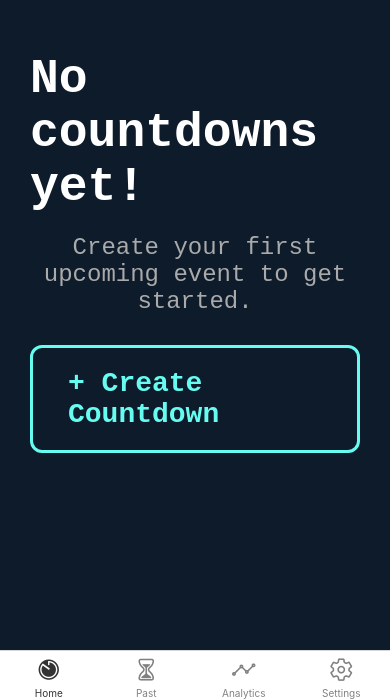
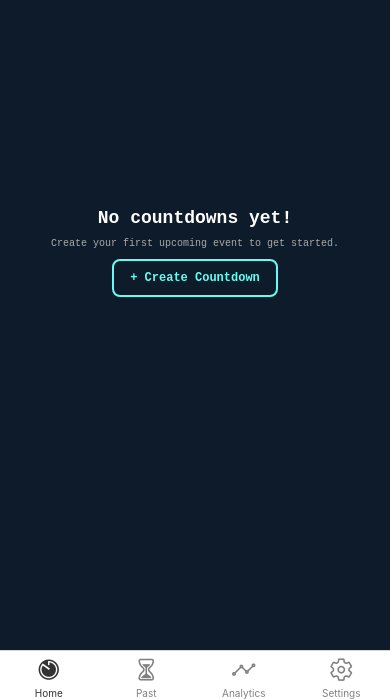
Before and after one commit to rcleozier/Countdown, a React Native app: screen /HomeScreen in a window 390 px wide. Shown: the part 145-844 px from the top of the page. Built offline with nearby package versions, Linux system fonts and the light colour scheme.

Commit message:
Font tweaks

```diff
--- a/components/CountdownItem.js
+++ b/components/CountdownItem.js
@@ -7,6 +7,7 @@ import {
   Modal,
 } from "react-native";
 import moment from "moment";
+import { widthPercentageToDP as wp, heightPercentageToDP as hp } from "react-native-responsive-screen";
 
 const CountdownItem = ({ event, index, onDelete }) => {
   const [timeLeft, setTimeLeft] = useState(getTimeLeft(event.date));
@@ -99,40 +100,40 @@ const CountdownItem = ({ event, index, onDelete }) => {
 
 const styles = StyleSheet.create({
   gradientBorder: {
-    marginBottom: 16,
-    borderRadius: 8,
+    marginBottom: wp("4%"),
+    borderRadius: wp("2%"),
   },
   container: {
     flexDirection: "row",
-    paddingVertical: 24,
-    paddingHorizontal: 20,
+    paddingVertical: wp("6%"),
+    paddingHorizontal: wp("5%"),
     alignItems: "center",
     justifyContent: "space-between",
-    borderBottomWidth: 2,
+    borderBottomWidth: wp("0.5%"),
     borderBottomColor: "#415A77",
     backgroundColor: "transparent",
-    borderRadius: 8,
+    borderRadius: wp("2%"),
   },
   leftSection: {
     flexDirection: "row",
     alignItems: "center",
   },
   icon: {
-    fontSize: 48,
+    fontSize: wp("12%"), // roughly 50% of original 48
     color: "#FFF",
-    marginRight: 12,
+    marginRight: wp("3%"),
   },
   textContainer: {
     justifyContent: "center",
   },
   title: {
-    fontSize: 28,
+    fontSize: wp("7%"), // roughly 50% of original 28
     fontWeight: "600",
     color: "#FFF",
     fontFamily: "monospace",
   },
   date: {
-    fontSize: 20,
+    fontSize: wp("5%"), // roughly 50% of original 20
     color: "#AAA",
     fontFamily: "monospace",
   },
@@ -140,21 +141,21 @@ const styles = StyleSheet.create({
     alignItems: "flex-end",
   },
   countdownText: {
-    fontSize: 28,
+    fontSize: wp("7%"), // roughly 50% of original 28
     color: "#FFF",
     fontWeight: "bold",
-    marginBottom: 8,
+    marginBottom: wp("2%"),
     fontFamily: "monospace",
   },
   deleteButton: {
     backgroundColor: "rgba(102,252,241,0.2)",
-    paddingVertical: 6,
-    paddingHorizontal: 16,
-    borderRadius: 6,
+    paddingVertical: wp("1.5%"), // roughly 50% of original 6
+    paddingHorizontal: wp("4%"), // roughly 50% of original 16
+    borderRadius: wp("1.5%"),
   },
   deleteButtonText: {
     color: "#66FCF1",
-    fontSize: 20,
+    fontSize: wp("4%"), // roughly 50% of original 20
     fontWeight: "600",
     fontFamily: "monospace",
   },
@@ -167,21 +168,22 @@ const styles = StyleSheet.create({
   modalContent: {
     width: "80%",
     backgroundColor: "#0D1B2A",
-    borderRadius: 12,
-    padding: 30,
+    borderRadius: wp("3%"), // roughly 50% of original 12
+    padding: wp("7.5%"), // roughly 50% of original 30
     alignItems: "center",
     elevation: 5,
   },
   modalTitle: {
-    fontSize: 36,
+    fontSize: wp("9%"), // roughly 50% of original 36
     fontWeight: "bold",
-    marginBottom: 20,
+    marginBottom: wp("5%"),
     color: "#66FCF1",
     fontFamily: "monospace",
+    textAlign: "center",
   },
   modalMessage: {
-    fontSize: 24,
-    marginBottom: 30,
+    fontSize: wp("7.5%"), // roughly 50% of original 24
+    marginBottom: wp("7.5%"),
     color: "#CCC",
     textAlign: "center",
     fontFamily: "monospace",
@@ -193,14 +195,14 @@ const styles = StyleSheet.create({
   },
   modalButton: {
     flex: 1,
-    marginHorizontal: 10,
-    padding: 20,
-    borderRadius: 12,
+    marginHorizontal: wp("2.5%"),
+    padding: wp("5%"),
+    borderRadius: wp("3%"),
     alignItems: "center",
   },
   modalButtonText: {
     color: "#FFF",
-    fontSize: 24,
+    fontSize: wp("7.5%"), // roughly 50% of original 24
     fontWeight: "bold",
     fontFamily: "monospace",
   },
--- a/package.json
+++ b/package.json
@@ -36,6 +36,7 @@
     "expo-constants": "~17.0.8",
     "expo-dev-client": "~5.0.14",
     "expo-linear-gradient": "^14.0.2",
+    "expo-modules-core": "^2.2.3",
     "expo-notifications": "~0.29.14",
     "expo-splash-screen": "~0.29.22",
     "expo-status-bar": "~2.0.1",
@@ -43,7 +44,7 @@
     "expo-updates": "~0.27.1",
     "moment": "^2.30.1",
     "react": "18.3.1",
-    "react-native": "0.73.7",
+    "react-native": "0.76.7",
     "react-native-date-picker": "^5.0.10",
     "react-native-elements": "^3.4.3",
     "react-native-gesture-handler": "~2.20.2",
--- a/screens/AnalyticsScreen.js
+++ b/screens/AnalyticsScreen.js
@@ -1,13 +1,10 @@
 import React, { useState, useCallback } from "react";
-import {
-  View,
-  Text,
-  StyleSheet,
-  SafeAreaView
-} from "react-native";
+import { View, Text, FlatList, StyleSheet, SafeAreaView } from "react-native";
 import AsyncStorage from "@react-native-async-storage/async-storage";
+import CountdownItem from "../components/CountdownItem";
+import moment from "moment";
 import { useFocusEffect } from "@react-navigation/native";
-import moment from "moment";
+import { widthPercentageToDP as wp, heightPercentageToDP as hp } from "react-native-responsive-screen";
 
 const AnalyticsScreen = () => {
   const [totalEvents, setTotalEvents] = useState(0);
@@ -18,9 +15,7 @@ const AnalyticsScreen = () => {
   const [nextEventDate, setNextEventDate] = useState("");
   const [eventsNext7Days, setEventsNext7Days] = useState(0);
   const [eventsThisMonth, setEventsThisMonth] = useState(0);
-  const [upcomingDistribution, setUpcomingDistribution] = useState(
-    new Array(12).fill(0)
-  );
+  const [upcomingDistribution, setUpcomingDistribution] = useState(new Array(12).fill(0));
 
   const loadEvents = async () => {
     try {
@@ -60,9 +55,7 @@ const AnalyticsScreen = () => {
 
         // Next Event Date (if any)
         if (upcoming.length > 0) {
-          const sortedUpcoming = [...upcoming].sort(
-            (a, b) => new Date(a.date) - new Date(b.date)
-          );
+          const sortedUpcoming = [...upcoming].sort((a, b) => new Date(a.date) - new Date(b.date));
           setNextEventDate(moment(sortedUpcoming[0].date).format("ddd, D MMM YYYY"));
         } else {
           setNextEventDate("");
@@ -152,15 +145,15 @@ const styles = StyleSheet.create({
   },
   container: {
     flex: 1,
-    padding: 30,
+    padding: wp("4%"),
   },
   header: {
-    fontSize: 36,
+    fontSize: wp("4.5%"), // ~50% smaller than 32 (about 18 if screen width ~400)
     fontWeight: "bold",
     color: "#66FCF1",
     fontFamily: "monospace",
     textAlign: "center",
-    marginBottom: 40,
+    marginBottom: wp("4%"),
   },
   grid: {
     flexDirection: "row",
@@ -172,19 +165,19 @@ const styles = StyleSheet.create({
     backgroundColor: "#1B263B",
     borderWidth: 2,
     borderColor: "#66FCF1",
-    borderRadius: 12,
-    padding: 16,
-    marginBottom: 20,
+    borderRadius: wp("2%"),
+    padding: wp("3%"),
+    marginBottom: wp("4%"),
     alignItems: "center",
   },
   statTitle: {
-    fontSize: 20,
+    fontSize: wp("2%"), // ~50% smaller than 20
     color: "#FFF",
     fontFamily: "monospace",
-    marginBottom: 8,
+    marginBottom: wp("1%"),
   },
   statValue: {
-    fontSize: 24,
+    fontSize: wp("2%"), // ~50% smaller than 24
     fontWeight: "bold",
     color: "#FFF",
     fontFamily: "monospace",
--- a/screens/HomeScreen.js
+++ b/screens/HomeScreen.js
@@ -8,12 +8,15 @@ import {
   TextInput,
   StyleSheet,
   Alert,
-  SafeAreaView,
 } from "react-native";
 import AsyncStorage from "@react-native-async-storage/async-storage";
 import { Picker } from "@react-native-picker/picker";
 import { useFocusEffect } from "@react-navigation/native";
 import CountdownItem from "../components/CountdownItem";
+import {
+  widthPercentageToDP as wp,
+  heightPercentageToDP as hp,
+} from "react-native-responsive-screen";
 
 // GUID generator (simple implementation)
 const generateGUID = () =>
@@ -132,7 +135,7 @@ const HomeScreen = () => {
       icon: newIcon,
     };
 
-    setCountdowns(prev => [...prev, newCountdown]);
+    setCountdowns((prev) => [...prev, newCountdown]);
 
     // Reset form fields
     setNewName("");
@@ -145,7 +148,7 @@ const HomeScreen = () => {
 
   // Delete function to remove a countdown
   const deleteCountdown = (id) => {
-    setCountdowns(prev => prev.filter(item => item.id !== id));
+    setCountdowns((prev) => prev.filter((item) => item.id !== id));
   };
 
   return (
@@ -156,7 +159,10 @@ const HomeScreen = () => {
           <Text style={styles.emptySubText}>
             Create your first upcoming event to get started.
           </Text>
-          <TouchableOpacity onPress={() => setModalVisible(true)} style={styles.bigAddButton}>
+          <TouchableOpacity
+            onPress={() => setModalVisible(true)}
+            style={styles.bigAddButton}
+          >
             <Text style={styles.bigAddButtonText}>+ Create Countdown</Text>
           </TouchableOpacity>
         </View>
@@ -170,7 +176,10 @@ const HomeScreen = () => {
             )}
             contentContainerStyle={styles.listContainer}
           />
-          <TouchableOpacity onPress={() => setModalVisible(true)} style={styles.addButton}>
+          <TouchableOpacity
+            onPress={() => setModalVisible(true)}
+            style={styles.addButton}
+          >
             <Text style={styles.addButtonText}>+ Add New Countdown</Text>
           </TouchableOpacity>
         </>
@@ -211,7 +220,11 @@ const HomeScreen = () => {
                   }}
                 >
                   {months.map((month) => (
-                    <Picker.Item key={month.value} label={month.label} value={month.value} />
+                    <Picker.Item
+                      key={month.value}
+                      label={month.label}
+                      value={month.value}
+                    />
                   ))}
                 </Picker>
               </View>
@@ -249,7 +262,10 @@ const HomeScreen = () => {
               </View>
             </View>
 
-            <TouchableOpacity onPress={() => setIconPickerVisible(true)} style={styles.iconButton}>
+            <TouchableOpacity
+              onPress={() => setIconPickerVisible(true)}
+              style={styles.iconButton}
+            >
               <Text style={styles.iconButtonText}>
                 {newIcon ? `Icon: ${newIcon}` : "Select Icon"}
               </Text>
@@ -314,54 +330,56 @@ const styles = StyleSheet.create({
   container: {
     flex: 1,
     backgroundColor: "#0D1B2A",
-    padding: 30,
+    padding: wp("4%"),
   },
-  listContainer: { paddingBottom: 30 },
+  listContainer: {
+    paddingBottom: wp("4%"),
+  },
   emptyContainer: {
     flex: 1,
     alignItems: "center",
-    justifyContent: "center"
+    justifyContent: "center",
   },
   emptyText: {
-    fontSize: 48,
+    fontSize: wp("4.5%"),
     fontWeight: "bold",
     color: "#FFF",
-    marginBottom: 20,
+    marginBottom: wp("2.5%"),
     fontFamily: "monospace",
   },
   emptySubText: {
-    fontSize: 24,
+    fontSize: wp("2.5%"),
     color: "#AAA",
     textAlign: "center",
-    marginBottom: 30,
+    marginBottom: wp("2.5%"),
     fontFamily: "monospace",
   },
   bigAddButton: {
     backgroundColor: "transparent",
-    borderWidth: 3,
+    borderWidth: 2,
     borderColor: "#66FCF1",
-    paddingVertical: 20,
-    paddingHorizontal: 35,
-    borderRadius: 12,
+    paddingVertical: wp("2.5%"),
+    paddingHorizontal: wp("4%"),
+    borderRadius: wp("2%"),
   },
   bigAddButtonText: {
     color: "#66FCF1",
-    fontSize: 28,
+    fontSize: wp("3%"),
     fontWeight: "bold",
     fontFamily: "monospace",
   },
   addButton: {
     backgroundColor: "transparent",
-    borderWidth: 3,
+    borderWidth: 2,
     borderColor: "#66FCF1",
-    padding: 20,
-    borderRadius: 12,
+    padding: wp("3%"),
+    borderRadius: wp("2%"),
     alignItems: "center",
-    marginTop: 30,
+    marginTop: wp("4%"),
   },
   addButtonText: {
     color: "#66FCF1",
-    fontSize: 24,
+    fontSize: wp("3%"),
     fontWeight: "bold",
     fontFamily: "monospace",
   },
@@ -371,16 +389,16 @@ const styles = StyleSheet.create({
     backgroundColor: "rgba(13,27,42,0.9)",
   },
   modalContent: {
-    margin: 30,
+    margin: wp("4%"),
     backgroundColor: "#0D1B2A",
-    borderRadius: 16,
-    padding: 30,
+    borderRadius: wp("2%"),
+    padding: wp("4%"),
     elevation: 5,
   },
   modalTitle: {
-    fontSize: 36,
+    fontSize: wp("4%"),
     fontWeight: "bold",
-    marginBottom: 20,
+    marginBottom: wp("2.5%"),
     textAlign: "center",
     color: "#66FCF1",
     fontFamily: "monospace",
@@ -388,49 +406,49 @@ const styles = StyleSheet.create({
   input: {
     borderWidth: 2,
     borderColor: "#444",
-    padding: 15,
-    marginBottom: 20,
-    borderRadius: 8,
+    padding: wp("2%"),
+    marginBottom: wp("2.5%"),
+    borderRadius: wp("1%"),
     color: "#FFF",
     fontFamily: "monospace",
-    fontSize: 24,
+    fontSize: wp("3%"),
   },
   datePickerContainer: {
     flexDirection: "row",
     justifyContent: "space-between",
-    marginBottom: 20,
+    marginBottom: wp("2.5%"),
   },
-  pickerContainer: {
+  datePickerItem: {
     flex: 1,
-    marginHorizontal: 5,
+    marginHorizontal: wp("1%"),
     alignItems: "center",
   },
   pickerLabel: {
-    fontSize: 20,
+    fontSize: wp("2.5%"),
     color: "#FFF",
     fontFamily: "monospace",
-    marginBottom: 5,
+    marginBottom: wp("1%"),
   },
   picker: {
-    height: 60,
+    height: wp("8%"), // increased height for visibility
     color: "#FFF",
-    backgroundColor: "transparent",
+    backgroundColor: "rgba(255,255,255,0.1)", // slight background for contrast
   },
   pickerItem: {
     color: "#FFF",
     fontFamily: "monospace",
-    fontSize: 24,
+    fontSize: wp("3%"),
   },
   iconButton: {
     borderWidth: 2,
     borderColor: "#444",
-    padding: 15,
-    borderRadius: 8,
-    marginBottom: 20,
+    padding: wp("2%"),
+    borderRadius: wp("1%"),
+    marginBottom: wp("2.5%"),
     alignItems: "center",
   },
   iconButtonText: {
-    fontSize: 24,
+    fontSize: wp("3%"),
     color: "#FFF",
     fontFamily: "monospace",
   },
@@ -440,43 +458,43 @@ const styles = StyleSheet.create({
     backgroundColor: "rgba(13,27,42,0.9)",
   },
   iconModalContent: {
-    margin: 30,
+    margin: wp("4%"),
     backgroundColor: "#0D1B2A",
-    borderRadius: 16,
-    padding: 30,
+    borderRadius: wp("2%"),
+    padding: wp("4%"),
     elevation: 5,
   },
   iconList: {
     flexDirection: "row",
     flexWrap: "wrap",
     justifyContent: "center",
-    marginBottom: 20,
+    marginBottom: wp("2.5%"),
   },
   iconItem: {
-    margin: 8,
-    padding: 15,
-    borderRadius: 8,
+    margin: wp("1%"),
+    padding: wp("2%"),
+    borderRadius: wp("1%"),
     borderWidth: 2,
     borderColor: "#444",
   },
   iconText: {
-    fontSize: 36,
+    fontSize: wp("3%"),
   },
   buttonContainer: {
     flexDirection: "row",
-    justifyContent: "space-between"
+    justifyContent: "space-between",
   },
   button: {
     flex: 1,
-    padding: 20,
-    borderRadius: 12,
+    padding: wp("2%"),
+    borderRadius: wp("1%"),
     alignItems: "center",
-    marginHorizontal: 10,
+    marginHorizontal: wp("1%"),
   },
   buttonText: {
     color: "#FFF",
     fontWeight: "bold",
-    fontSize: 24,
+    fontSize: wp("3%"),
     fontFamily: "monospace",
   },
 });
--- a/screens/PastScreen.js
+++ b/screens/PastScreen.js
@@ -4,6 +4,10 @@ import AsyncStorage from "@react-native-async-storage/async-storage";
 import CountdownItem from "../components/CountdownItem";
 import moment from "moment";
 import { useFocusEffect } from "@react-navigation/native";
+import {
+  widthPercentageToDP as wp,
+  heightPercentageToDP as hp,
+} from "react-native-responsive-screen";
 
 const PastScreen = () => {
   const [pastEvents, setPastEvents] = useState([]);
@@ -14,10 +18,13 @@ const PastScreen = () => {
       if (stored) {
         const allEvents = JSON.parse(stored);
         const now = moment();
+        // Filter for past events
         const past = allEvents.filter((e) => moment(e.date).isBefore(now));
+        // Sort descending (most recent first)
         past.sort(
           (a, b) => new Date(b.date).getTime() - new Date(a.date).getTime()
         );
+        // Take the first 50
         const lastFifty = past.slice(0, 50);
         setPastEvents(lastFifty);
       } else {
@@ -63,20 +70,12 @@ const PastScreen = () => {
 const styles = StyleSheet.create({
   container: {
     flex: 1,
-    backgroundColor: "#0D1B2A", // Dark blue background for a futuristic look
+    backgroundColor: "#0D1B2A",
   },
   safeArea: {
     flex: 1,
-    paddingHorizontal: 30,
-    paddingBottom: 30,
-  },
-  header: {
-    fontSize: 32,
-    fontWeight: "bold",
-    color: "#66FCF1", // Neon accent color
-    textAlign: "center",
-    marginVertical: 20,
-    fontFamily: "monospace",
+    paddingHorizontal: wp("4%"),
+    paddingBottom: wp("4%"),
   },
   emptyContainer: {
     flex: 1,
@@ -84,21 +83,21 @@ const styles = StyleSheet.create({
     justifyContent: "center",
   },
   emptyText: {
-    fontSize: 28,
+    fontSize: wp("4.5%"), // ~50% smaller than before
     fontWeight: "bold",
     color: "#FFF",
-    marginBottom: 10,
+    marginBottom: wp("2%"),
     fontFamily: "monospace",
   },
   emptySubText: {
-    fontSize: 18,
+    fontSize: wp("2.5%"), // ~50% smaller than before
     color: "#AAA",
     textAlign: "center",
-    marginHorizontal: 20,
+    marginHorizontal: wp("4%"),
     fontFamily: "monospace",
   },
   listContainer: {
-    paddingBottom: 30,
+    paddingBottom: wp("4%"),
   },
 });
 
--- a/screens/SettingsScreen.js
+++ b/screens/SettingsScreen.js
@@ -1,4 +1,4 @@
-import React, { useState, useCallback, useEffect } from "react";
+import React, { useState, useCallback } from "react";
 import {
   View,
   Text,
@@ -9,6 +9,10 @@ import {
 } from "react-native";
 import AsyncStorage from "@react-native-async-storage/async-storage";
 import { useFocusEffect } from "@react-navigation/native";
+import {
+  widthPercentageToDP as wp,
+  heightPercentageToDP as hp,
+} from "react-native-responsive-screen";
 
 const SettingsScreen = () => {
   const [eventCount, setEventCount] = useState(0);
@@ -100,53 +104,52 @@ const SettingsScreen = () => {
 const styles = StyleSheet.create({
   safeArea: {
     flex: 1,
-    backgroundColor: "#0D1B2A", // Dark blue background for futuristic vibe
+    backgroundColor: "#0D1B2A",
   },
   container: {
     flex: 1,
     justifyContent: "center",
     alignItems: "center",
-    padding: 30,
+    padding: wp("4%"), // ~50% smaller than previous 30
   },
   card: {
     width: "85%",
-    backgroundColor: "#1B263B", // Slightly lighter dark blue for card contrast
-    borderRadius: 16,
-    padding: 24,
+    backgroundColor: "#1B263B",
+    borderRadius: wp("4%"), // ~50% smaller than previous 16
+    padding: wp("4%"),      // ~50% smaller than previous 24
     alignItems: "center",
-    // Subtle neon border and drop shadow
     borderWidth: 2,
     borderColor: "#66FCF1",
     shadowColor: "#000",
     shadowOpacity: 0.3,
-    shadowRadius: 8,
+    shadowRadius: wp("2%"),
     elevation: 8,
   },
   title: {
-    fontSize: 32,
+    fontSize: wp("4%"), // ~50% smaller than previous 32
     fontWeight: "bold",
-    color: "#66FCF1", // Neon accent
-    marginBottom: 10,
+    color: "#66FCF1",
+    marginBottom: wp("2.5%"),
     textAlign: "center",
     fontFamily: "monospace",
   },
   countLabel: {
-    fontSize: 24,
+    fontSize: wp("3%"), // ~50% smaller than previous 24
     fontWeight: "600",
     color: "#EEE",
-    marginBottom: 20,
+    marginBottom: wp("4%"),
     textAlign: "center",
     fontFamily: "monospace",
   },
   clearButton: {
     backgroundColor: "#66FCF1",
-    paddingVertical: 14,
-    paddingHorizontal: 20,
-    borderRadius: 8,
+    paddingVertical: wp("3.5%"), // ~50% smaller
+    paddingHorizontal: wp("5%"),
+    borderRadius: wp("2%"),
   },
   clearButtonText: {
     color: "#0D1B2A",
-    fontSize: 18,
+    fontSize: wp("3%"), // ~50% smaller than 18
     fontWeight: "bold",
     fontFamily: "monospace",
   },
@@ -160,24 +163,24 @@ const styles = StyleSheet.create({
   modalContent: {
     width: "80%",
     backgroundColor: "#1B263B",
-    borderRadius: 12,
-    padding: 24,
+    borderRadius: wp("3%"), // ~50% smaller than previous 12
+    padding: wp("4%"),
     alignItems: "center",
     elevation: 5,
     borderWidth: 2,
     borderColor: "#66FCF1",
   },
   modalTitle: {
-    fontSize: 28,
+    fontSize: wp("3.5%"), // ~50% smaller than previous 28
     fontWeight: "bold",
-    marginBottom: 12,
+    marginBottom: wp("3%"),
     textAlign: "center",
     color: "#66FCF1",
     fontFamily: "monospace",
   },
   modalMessage: {
-    fontSize: 18,
-    marginBottom: 20,
+    fontSize: wp("2.5%"), // ~50% smaller than previous 18
+    marginBottom: wp("4%"),
     textAlign: "center",
     color: "#CCC",
     fontFamily: "monospace",
@@ -189,14 +192,14 @@ const styles = StyleSheet.create({
   },
   modalButton: {
     flex: 1,
-    marginHorizontal: 5,
-    padding: 14,
-    borderRadius: 8,
+    marginHorizontal: wp("1%"),
+    padding: wp("3.5%"),
+    borderRadius: wp("2%"),
     alignItems: "center",
   },
   modalButtonText: {
     color: "#FFF",
-    fontSize: 16,
+    fontSize: wp("2%"), // ~50% smaller than previous 16
     fontWeight: "bold",
     fontFamily: "monospace",
   },
```
Also changed, not shown: 1 other file (tests, documents, lock files or other folders).
